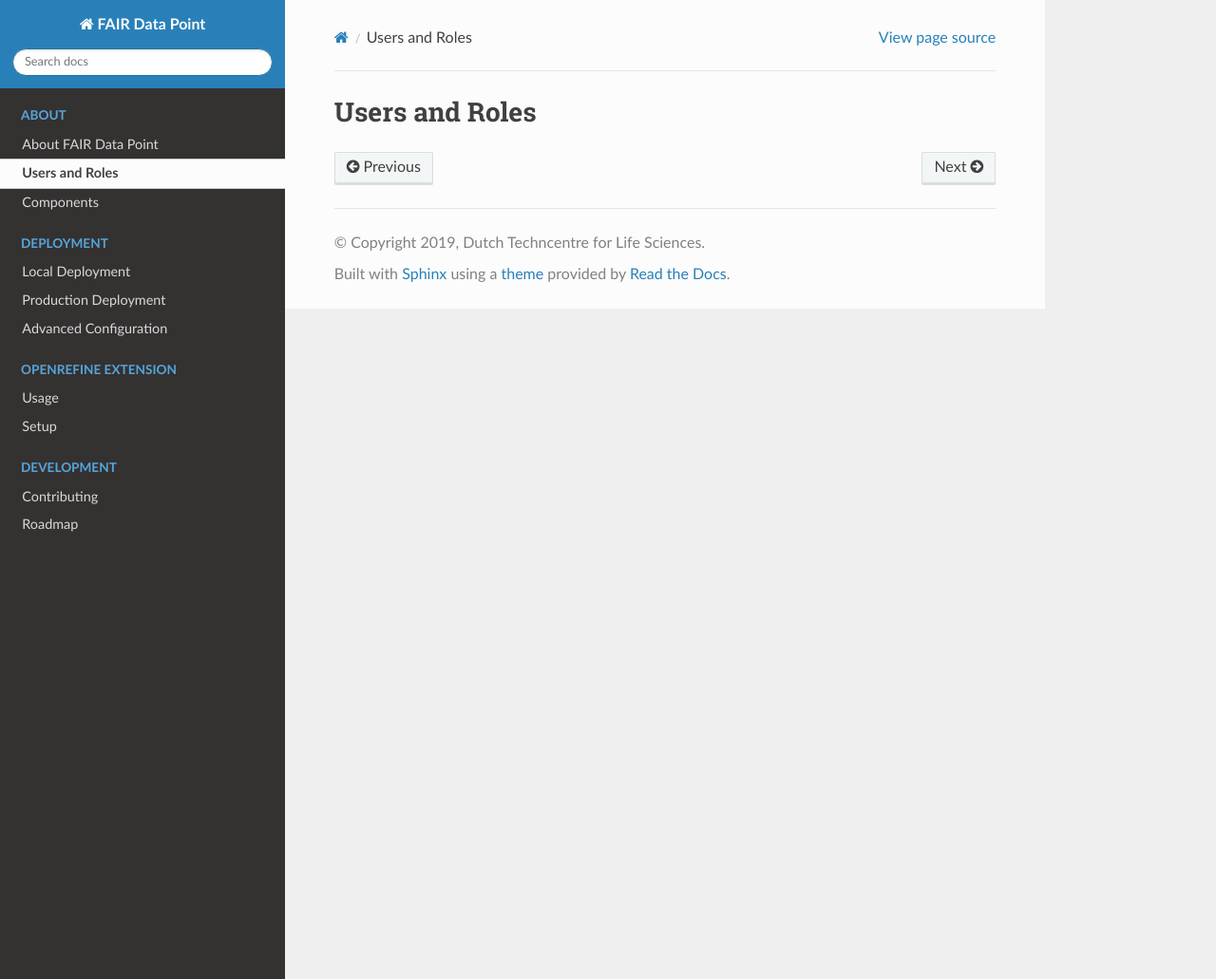
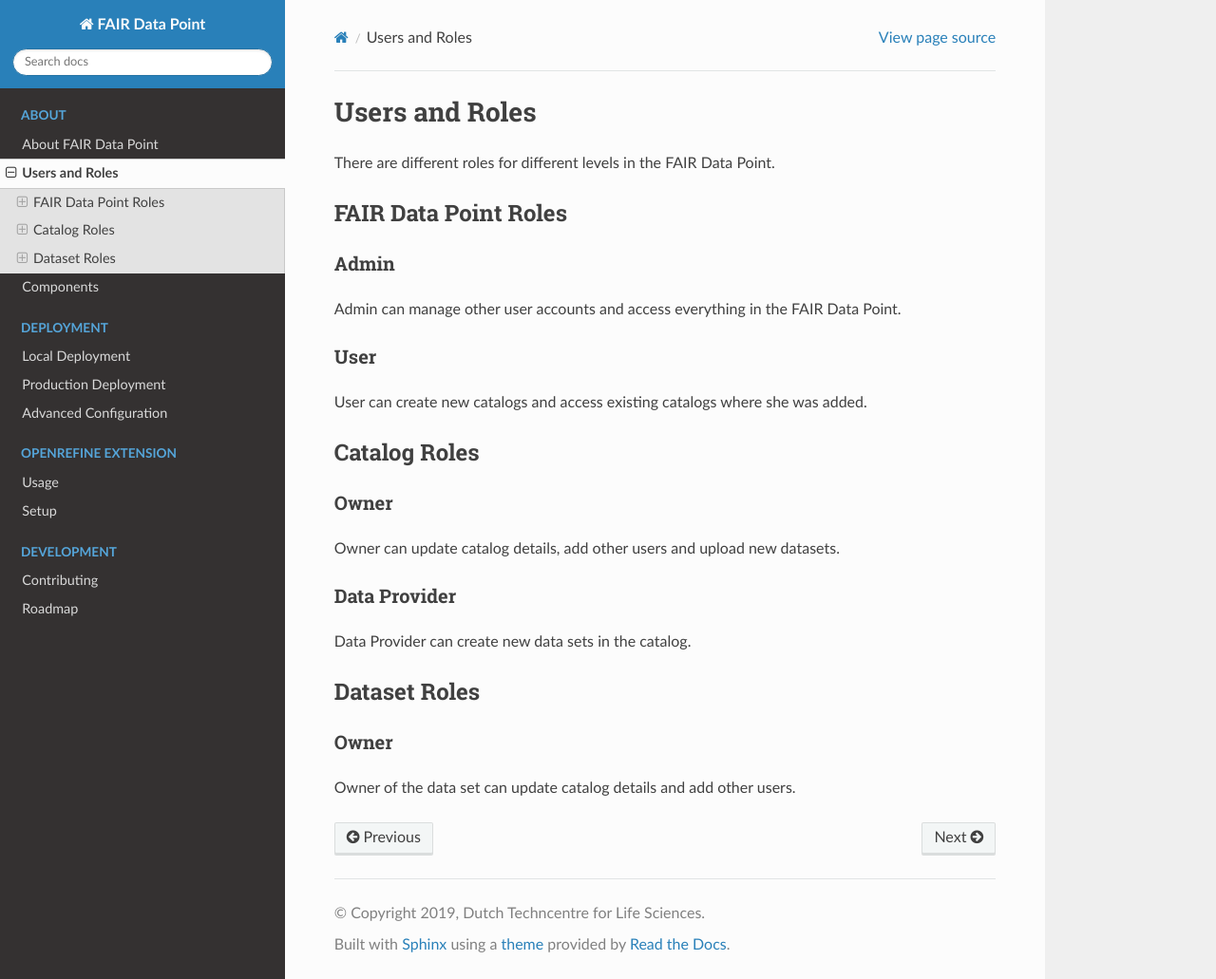
Before and after one commit to FAIRDataTeam/FAIRDataPoint-Docs, a Sphinx documentation site: the page built from docs/about/users-and-roles.rst, in a window 1280 px wide and 1031 px high. Shown: the whole window at 95% size. Built offline with Sphinx 7.4.7 and the Read the Docs theme 2.0.0, drawn with Linux system fonts in a browser that asks for light colours.

Commit message:
Add users and roles and components sections

```diff
--- a/docs/about/users-and-roles.rst
+++ b/docs/about/users-and-roles.rst
@@ -1,3 +1,41 @@
 ***************
 Users and Roles
 ***************
+
+There are different roles for different levels in the FAIR Data Point.
+
+FAIR Data Point Roles
+=====================
+
+Admin
+-----
+
+Admin can manage other user accounts and access everything in the FAIR Data Point.
+
+User
+----
+
+User can create new catalogs and access existing catalogs where she was added.
+
+
+Catalog Roles
+=============
+
+Owner
+-----
+
+Owner can update catalog details, add other users and upload new datasets.
+
+Data Provider
+-------------
+
+Data Provider can create new data sets in the catalog.
+
+
+Dataset Roles
+=============
+
+Owner
+-----
+
+Owner of the data set can update catalog details and add other users.
```
Also changed, not shown: docs/about/components.rst (+36 -0 lines), docs/deployment/installation.rst (deleted, +0 -159 lines), docs/about/structure-overview.png (added), docs/deployment/overview.png (deleted).
